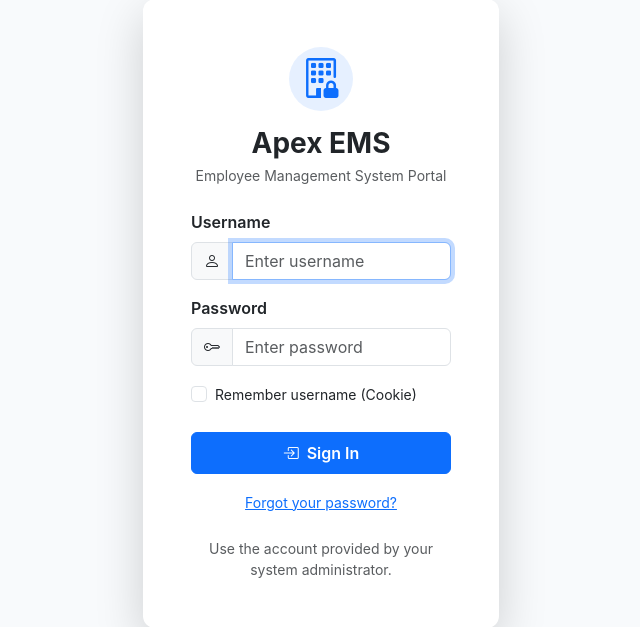
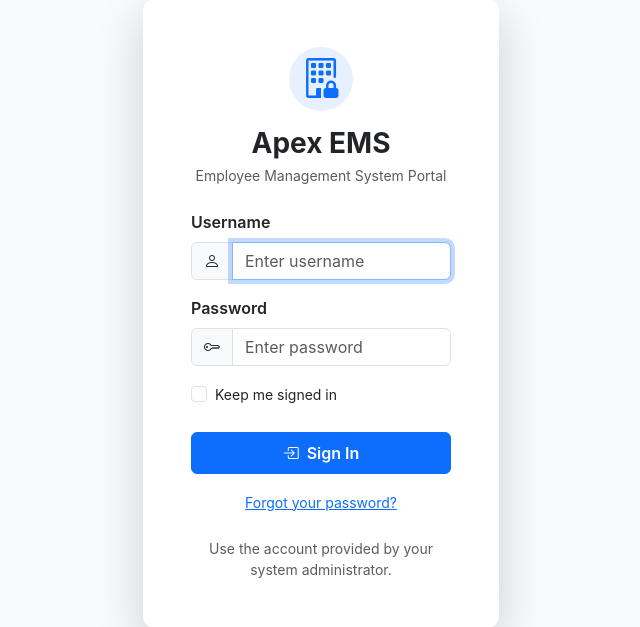
Before and after one commit to m-rehman55/employee-management-system, a Flask app: page /login in a window 1280 px wide. Shown: the part 49-676 px from the top of the page, without its empty margins (319-959 px from the left). Run offline with Flask 3, Linux system fonts and the light colour scheme.

Commit message:
fix: stop prefilling username on login refresh

```diff
--- a/routes/auth_routes.py
+++ b/routes/auth_routes.py
@@ -58,20 +58,16 @@ def login():
             next_page = safe_local_url(request.args.get('next'), url_for('dashboard.index'))
             response = make_response(redirect(next_page))
 
-            # Convenience cookie stores only the username, never the password.
-            if remember_me:
-                response.set_cookie('saved_username', username, max_age=30*24*60*60, httponly=True, samesite='Lax')
-            else:
-                response.delete_cookie('saved_username')
+            # Never persist or prefill usernames. The checkbox only controls
+            # the session lifetime, and any legacy username cookie is removed.
+            response.delete_cookie('saved_username')
 
             return response
         else:
             flash('Invalid username or password. Please try again.', 'danger')
             return render_template('auth/login.html', username=username)
 
-    # GET request - read cookie for convenience if available
-    saved_username = request.cookies.get('saved_username', '')
-    return render_template('auth/login.html', saved_username=saved_username)
+    return render_template('auth/login.html')
 
 
 @auth_bp.route('/forgot-password', methods=['GET', 'POST'])
--- a/templates/auth/login.html
+++ b/templates/auth/login.html
@@ -15,12 +15,12 @@
                     <p class="text-muted small">Employee Management System Portal</p>
                 </div>
 
-                <form method="POST" action="{{ url_for('auth.login', next=request.args.get('next')) }}">
+                <form method="POST" action="{{ url_for('auth.login', next=request.args.get('next')) }}" autocomplete="off">
                     <div class="mb-3">
                         <label for="username" class="form-label fw-semibold">Username</label>
                         <div class="input-group">
                             <span class="input-group-text bg-light"><i class="bi bi-person"></i></span>
-                            <input type="text" class="form-control" id="username" name="username" value="{{ saved_username or username or '' }}" placeholder="Enter username" required autofocus>
+                            <input type="text" class="form-control" id="username" name="username" value="{{ username or '' }}" placeholder="Enter username" autocomplete="off" required autofocus>
                         </div>
                     </div>
 
@@ -34,9 +34,9 @@
 
                     <div class="d-flex justify-content-between align-items-center mb-4">
                         <div class="form-check">
-                            <input class="form-check-input" type="checkbox" id="remember_me" name="remember_me" {% if saved_username %}checked{% endif %}>
+                            <input class="form-check-input" type="checkbox" id="remember_me" name="remember_me">
                             <label class="form-check-label small" for="remember_me">
-                                Remember username (Cookie)
+                                Keep me signed in
                             </label>
                         </div>
                     </div>
```
Also changed, not shown: tests/test_system.py (+6 -6 lines).
